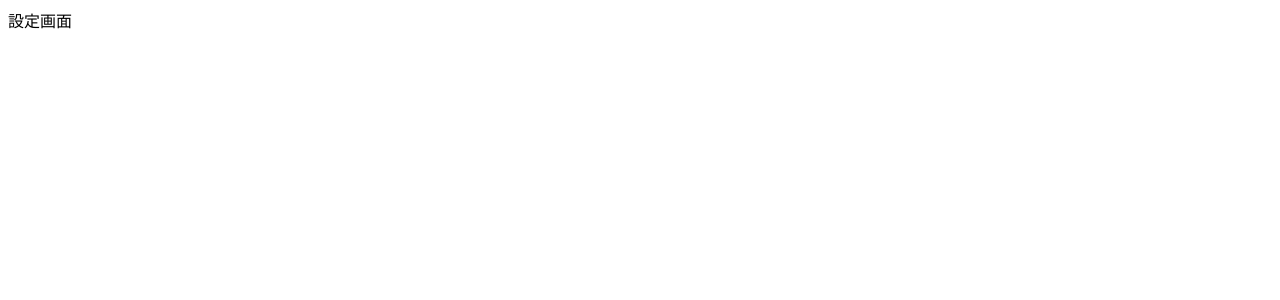
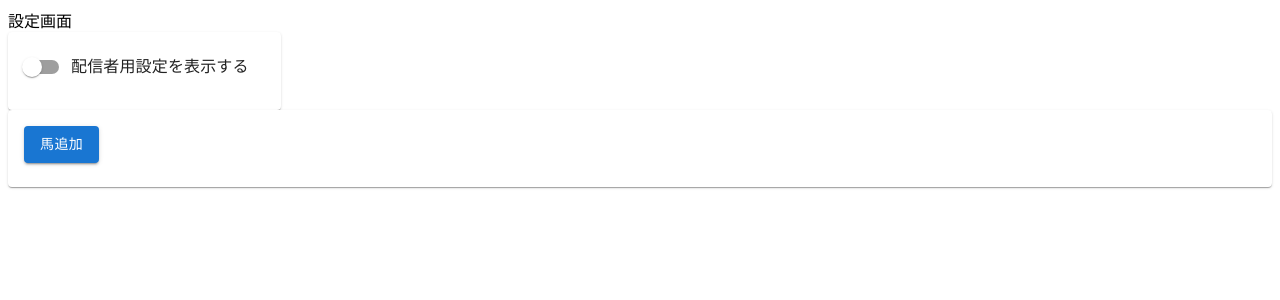
Before and after one commit to broadcast-derby/broadcast-derby.github.io, a React (Vite) app in the folder web/: page /config in a window 1280 px wide. Shown: the top 300 px of the page. Built offline with nearby package versions, Linux system fonts and the light colour scheme.

Commit message:
config画面ちょっと作った

```diff
--- a/web/package.json
+++ b/web/package.json
@@ -12,6 +12,7 @@
     "@mui/icons-material": "^5.1.0",
     "@mui/material": "^5.0.3",
     "@mui/styles": "^5.0.1",
+    "axios": "^0.24.0",
     "react": "^17.0.2",
     "react-dom": "^17.0.2",
     "react-router-dom": "^5.2.0"
--- a/web/src/components/pages/Config.tsx
+++ b/web/src/components/pages/Config.tsx
@@ -1,13 +1,194 @@
-import React from 'react'
+import React, { useState } from 'react'
+
+import Button from '@mui/material/Button'
+import Card from '@mui/material/Card'
+import CardActions from '@mui/material/CardActions'
+import CardContent from '@mui/material/CardContent'
+import FormGroup from '@mui/material/FormGroup'
+import FormControl from '@mui/material/FormControl'
+import FormControlLabel from '@mui/material/FormControlLabel'
+import Grid from '@mui/material/Grid'
+import Input from '@mui/material/Input'
+import InputLabel from '@mui/material/InputLabel'
+import MenuItem from '@mui/material/MenuItem'
+import Select from '@mui/material/Select'
+import Switch from '@mui/material/Switch'
 
 /**
  * 設定画面
  */
 const ConfigPage: React.FC = () => {
+  /**
+   * 色一覧
+   */
+  const COLORS = [
+    { key: "B", name: "青色" },
+    { key: "C", name: "シアン" },
+    { key: "G", name: "緑色" },
+    { key: "I", name: "藍色" },
+    { key: "M", name: "マゼンタ" },
+    { key: "O", name: "橙色" },
+    { key: "P", name: "紫色" },
+    { key: "R", name: "赤色" },
+    { key: "S", name: "銀色" },
+    { key: "W", name: "白色" },
+    { key: "Y", name: "黄色" },
+  ]
+  /**
+   * 出走馬追加時テンプレート
+   */
+  const RACEHORSE_TEMPLATE = {
+    name: "",
+    color: "",
+    number: 0,
+  }
+  /**
+   * 出走馬最大値
+   */
+  const RACEHORSE_MAX_COUNT = 11
+  /**
+   * 配信者用設定を表示するかどうか
+   */
+  const [isShowPrivateContent, setShowPrivateContent] = useState(false)
+  /**
+   * 出走馬一覧
+   */
+  const [racehorses, setRacehorses] = useState<{
+    name: string,
+    color: string,
+    number: number,
+  }[]>([])
+  /**
+   * 配信者用設定を表示するかどうかのスイッチ変更時イベント
+   */
+  const handleSwitchChange = (_: React.ChangeEvent<HTMLInputElement>, checked: boolean) => {
+    setShowPrivateContent(checked)
+  }
+  /**
+   * 出走馬追加ボタン押下時イベント
+   */
+  const handleAddRacehorseClick = () => {
+    racehorses.push(RACEHORSE_TEMPLATE)
+    setRacehorses(racehorses.concat())
+  }
+  /**
+   * 出走馬名変更時イベント
+   */
+  const handleRacehorseNameChange = (val: string, index: number) => {
+    racehorses[index].name = val
+    setRacehorses(racehorses.concat())
+  }
+  /**
+   * 出走馬色変更時イベント
+   */
+  const handleRacehorseColorChange = (val: string, index: number) => {
+    racehorses[index].color = val
+    setRacehorses(racehorses.concat())
+  }
+  /**
+   * 出走馬番号変更時イベント
+   */
+  const handleRacehorseNumberChange = (val: string, index: number) => {
+    racehorses[index].number = Number(val) || 0
+    setRacehorses(racehorses.concat())
+  }
+  /**
+   * 出走馬削除時イベント
+   */
+  const handleRecehorseDeleteButtonClick = (index: number) => {
+    racehorses.splice(index, 1)
+    setRacehorses(racehorses.concat())
+  }
   return (
-    <div>
-      設定画面
-    </div>
+    <Grid container>
+      <Grid item xs={12}>
+        設定画面
+      </Grid>
+      <Grid container item xs={12}>
+        <Card>
+          <CardContent>
+            <Grid item xs={12}>
+              <FormGroup>
+                <FormControlLabel
+                  control={
+                    <Switch
+                      checked={isShowPrivateContent}
+                      onChange={handleSwitchChange}
+                    />
+                  }
+                  label="配信者用設定を表示する"
+                />
+              </FormGroup>
+            </Grid>
+            {isShowPrivateContent ?
+              <Grid item xs={12}>
+                <div>入力欄</div>
+              </Grid>
+              : null}
+          </CardContent>
+        </Card>
+      </Grid>
+      <Grid item xs={12}>
+        <Card>
+          <CardContent>
+            <Button
+              variant="contained"
+              onClick={handleAddRacehorseClick}
+              disabled={racehorses.length === RACEHORSE_MAX_COUNT}
+            >馬追加</Button>
+          </CardContent>
+        </Card>
+      </Grid>
+      <Grid item container xs={12}>
+        {racehorses.map((rh, index) => (
+          <Grid item xs={4}>
+            <Card>
+              <CardContent>
+                <Grid container>
+                  <Grid item xs={12}>
+                    <FormControl variant="standard" fullWidth>
+                      <InputLabel htmlFor="name">名前</InputLabel>
+                      <Input
+                        id="name"
+                        value={rh.name}
+                        onChange={(e) => handleRacehorseNameChange(e.target.value, index)} />
+                    </FormControl>
+                  </Grid>
+                  <Grid item xs={12}>
+                    <FormControl variant="standard" fullWidth>
+                      <InputLabel htmlFor="color">指定職</InputLabel>
+                      <Select
+                        id="color"
+                        value={rh.color}
+                        label="指定色"
+                        onChange={(e) => handleRacehorseColorChange(e.target.value, index)}
+                      >
+                        {COLORS.map(c => (
+                          <MenuItem value={c.key}>{c.name}</MenuItem>
+                        ))}
+                      </Select>
+                    </FormControl>
+                  </Grid>
+                  <Grid item xs={12}>
+                    <FormControl variant="standard" fullWidth>
+                      <InputLabel htmlFor="number">番号</InputLabel>
+                      <Input
+                        id="number"
+                        value={rh.number}
+                        type="number"
+                        onChange={(e) => handleRacehorseNumberChange(e.target.value, index)} />
+                    </FormControl>
+                  </Grid>
+                </Grid>
+              </CardContent>
+              <CardActions>
+                <Button onClick={() => handleRecehorseDeleteButtonClick(index)}>削除</Button>
+              </CardActions>
+            </Card>
+          </Grid>
+        ))}
+      </Grid>
+    </Grid >
   )
 }
 
```
Also changed, not shown: 1 other file (tests, documents, lock files or other folders).
